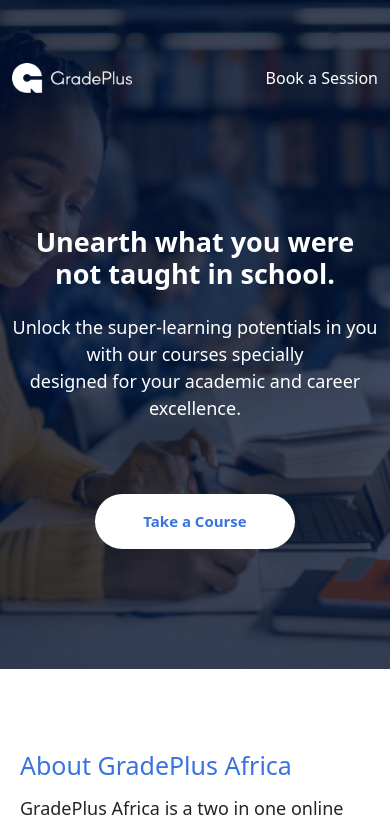
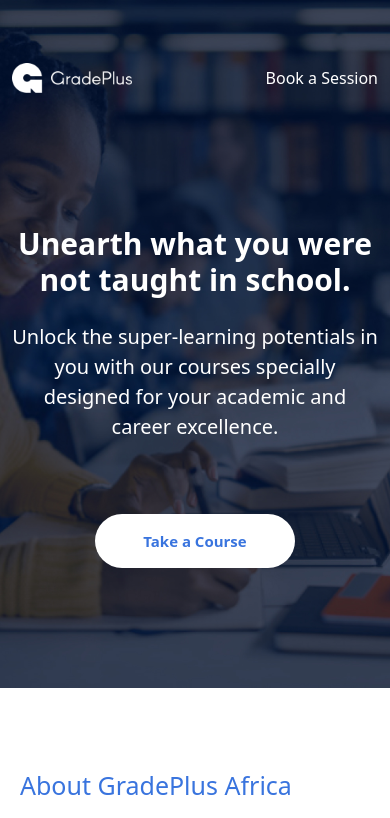
Before and after one commit to Ayodeji0955/grade-plus, a Vue app: page / in a window 390 px wide. Shown: the top 818 px of the page. Built offline with nearby package versions, Linux system fonts and the light colour scheme.

Commit message:
Added more media queries

```diff
--- a/src/components/Courses.vue
+++ b/src/components/Courses.vue
@@ -184,6 +184,7 @@ span{
   font-weight: bold;
 }
 
+/* Extra small devices (phones, 600px and down) */
 @media only screen  and (max-width:600px) {
 h1{
   font-size: 25px;
--- a/src/components/Home.vue
+++ b/src/components/Home.vue
@@ -142,13 +142,16 @@ p{
 }
 
 
-
-@media screen and (max-width:600px) {
-.nav_text h1 span{
-  font-size: 27px;
+/* Extra small devices (phones, 600px and down) */
+@media only screen and (max-width:600px) {
+.nav_text h1{
+  font-size: 30px;
 }
-.nav_text p span{
-  font-size: 18px;
+span{
+  display: inline;
+}
+.nav_text p{
+  font-size: 20px;
 }
 }
 </style>
--- a/src/components/Navbar.vue
+++ b/src/components/Navbar.vue
@@ -115,7 +115,7 @@ p{
 
 /* Extra small devices (phones, 600px and down) */
 
-@media screen and (max-width: 600px) {
+@media only screen and (max-width: 600px) {
 .main_text{
   font-size: 16px;
 }
```
